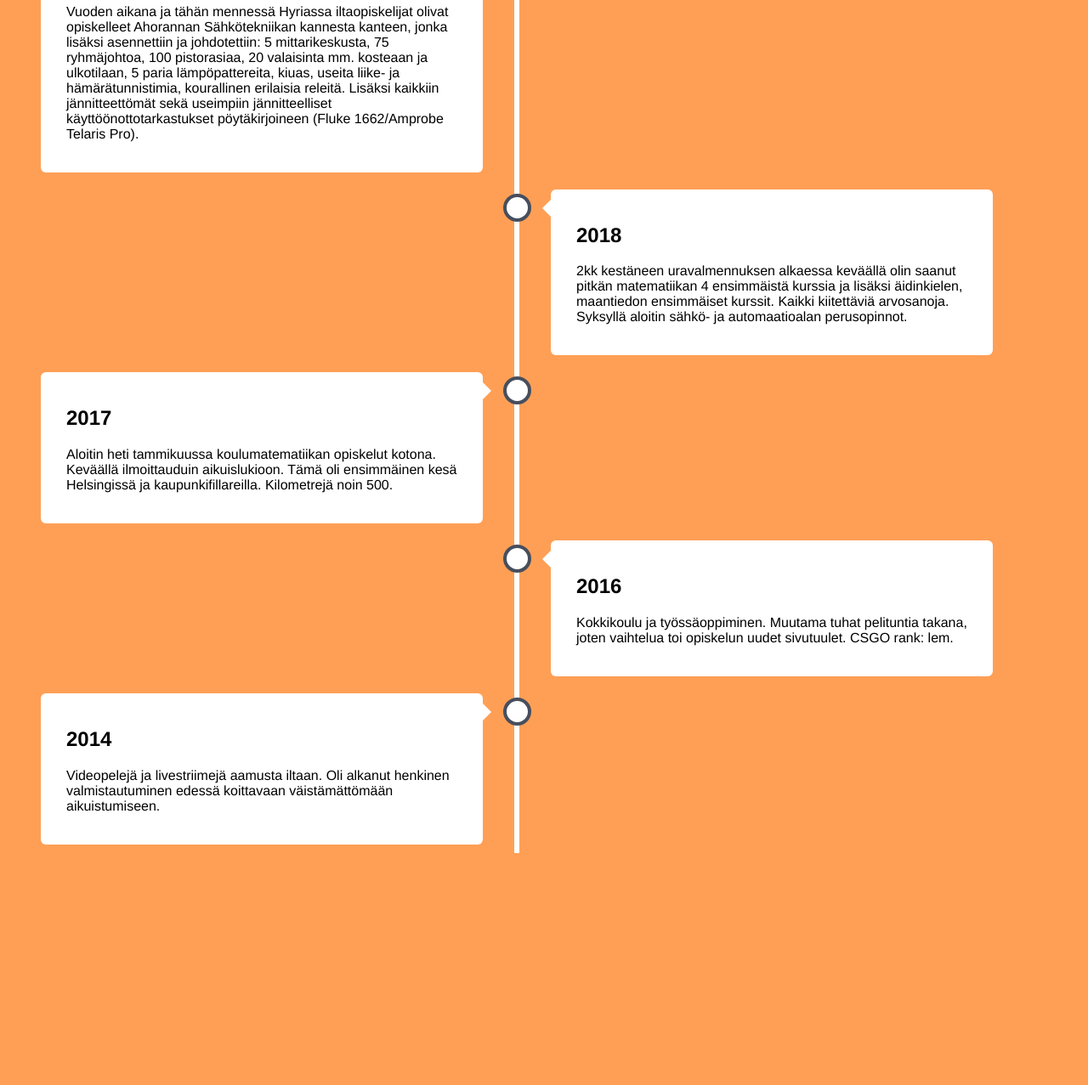
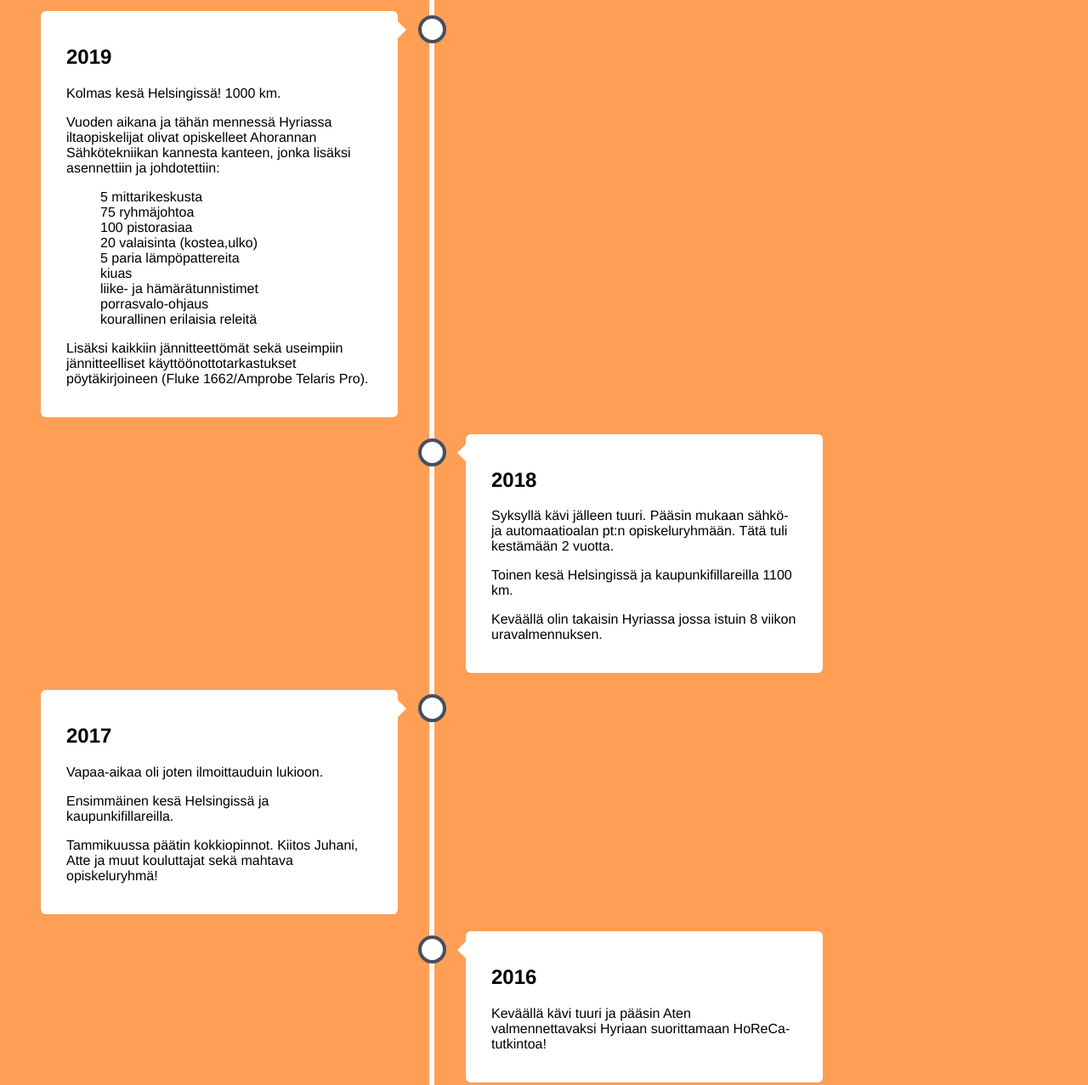
Before and after one commit to mkajibber/html, a plain HTML site: page index.html in a window 1280 px wide. Shown: the part 691-1968 px from the top of the page at 85% size. Before the commit the page ends 1695 px from the top, so only its background shows below. Drawn offline with Linux system fonts and the light colour scheme.

Commit message:
Update index.html

```diff
--- a/index.html
+++ b/index.html
@@ -59,14 +59,14 @@
                 font-family: Helvetica, sans-serif;
             }
 
-      .aikajanakokonaisuus {
+            .ylhaalta400px {
                 position: absolute;
-	top: 400px;
+                top: 320px;
             }
 
             .aikajana {
                 position: relative;
-        max-width: 1200px;
+                max-width: 1000px;
                 margin: 0 auto;
             }
 
@@ -215,42 +215,62 @@
       <button class="painonappi painonappi1">Työt</button>
     </div>
 
-    <div class="aikajanakokonaisuus">
+    <div class="ylhaalta400px">
     <div class="aikajana">
       <div class="kontti right">
         <div class="sisalto">
           <h2>2020</h2>
-          <p>Stnan k0r[]na. Pitäis valmistua, hakea yhteishaussa ja kesäksi töiden löytyminen olisi suotavaa, koska hupimatkustelu voi olla pannassa.</p>
+            <p>Korkeakoulujen yhteishaku on käynnissä joka tarkoittaa, että nyt on hyvä aika suunnitella tulevaisuutta niiltä osin kuin se on mahdollista.</p>
+            <p>Keväällä olen kahden kymmenen ops:n päässä valmistumisesta. Kiitos kouluttajat, opettajat, päälliköt ja opiskelukaverit!</p>
+            <p>Labrakokeista paljastuu, että veriarvoni ovat lähestulkoon täydelliset! Omassa päässäni päätän 4 vuotta kestäneen projektin jonka aikana olen päässyt eroon tupakoinnista, ylipainosta sekä korkeasta verenpaineesta.</p>
         </div>
       </div>
       <div class="kontti left">
         <div class="sisalto">
           <h2>2019</h2>
-          <p>Vuoden aikana ja tähän mennessä Hyriassa iltaopiskelijat olivat opiskelleet Ahorannan Sähkötekniikan kannesta kanteen, jonka lisäksi asennettiin ja johdotettiin: 5 mittarikeskusta, 75 ryhmäjohtoa, 100 pistorasiaa, 20 valaisinta mm. kosteaan ja ulkotilaan, 5 paria lämpöpattereita, kiuas, useita liike- ja hämärätunnistimia, kourallinen erilaisia releitä. Lisäksi kaikkiin jännitteettömät sekä useimpiin jännitteelliset käyttöönottotarkastukset pöytäkirjoineen (Fluke 1662/Amprobe Telaris Pro).</p>
+            <p>Kolmas kesä Helsingissä! 1000 km.</p>
+            <p>Vuoden aikana ja tähän mennessä Hyriassa iltaopiskelijat olivat opiskelleet Ahorannan Sähkötekniikan kannesta kanteen, jonka lisäksi asennettiin ja johdotettiin:
+            <ul style="list-style-type: none;">
+                <li>5 mittarikeskusta</li>
+                <li>75 ryhmäjohtoa</li>
+                <li>100 pistorasiaa</li>
+                <li>20 valaisinta (kostea,ulko)</li>
+                <li>5 paria lämpöpattereita</li>
+                <li>kiuas</li>
+                <li>liike- ja hämärätunnistimet</li>
+                <li>porrasvalo-ohjaus</li>
+                <li>kourallinen erilaisia releitä</li>
+            </ul>
+            <p>Lisäksi kaikkiin jännitteettömät sekä useimpiin jännitteelliset käyttöönottotarkastukset pöytäkirjoineen (Fluke 1662/Amprobe Telaris Pro).
+            </p>
         </div>
       </div>
       <div class="kontti right">
         <div class="sisalto">
           <h2>2018</h2>
-          <p>2kk kestäneen uravalmennuksen alkaessa keväällä olin saanut pitkän matematiikan 4 ensimmäistä kurssia ja lisäksi äidinkielen, maantiedon ensimmäiset kurssit. Kaikki kiitettäviä arvosanoja. Syksyllä aloitin sähkö- ja automaatioalan perusopinnot.</p>
+            <p>Syksyllä kävi jälleen tuuri. Pääsin mukaan sähkö- ja automaatioalan pt:n opiskeluryhmään. Tätä tuli kestämään 2 vuotta.</p>
+            <p>Toinen kesä Helsingissä ja kaupunkifillareilla 1100 km.</p>
+            <p>Keväällä olin takaisin Hyriassa jossa istuin 8 viikon uravalmennuksen.</p>
         </div>
         </div>
       <div class="kontti left">
         <div class="sisalto">
           <h2>2017</h2>
-          <p>Aloitin heti tammikuussa koulumatematiikan opiskelut kotona. Keväällä ilmoittauduin aikuislukioon. Tämä oli ensimmäinen kesä Helsingissä ja kaupunkifillareilla. Kilometrejä noin 500.</p>
+            <p>Vapaa-aikaa oli joten ilmoittauduin lukioon.</p>
+            <p>Ensimmäinen kesä Helsingissä ja kaupunkifillareilla.</p>
+            <p>Tammikuussa päätin kokkiopinnot. Kiitos Juhani, Atte ja muut kouluttajat sekä mahtava opiskeluryhmä!</p>
         </div>
       </div>
       <div class="kontti right">
         <div class="sisalto">
           <h2>2016</h2>
-          <p>Kokkikoulu ja työssäoppiminen. Muutama tuhat pelituntia takana, joten vaihtelua toi opiskelun uudet sivutuulet. CSGO rank: lem.</p>
+          <p>Keväällä kävi tuuri ja pääsin Aten valmennettavaksi Hyriaan suorittamaan HoReCa-tutkintoa!</p>
         </div>
       </div>
       <div class="kontti left">
         <div class="sisalto">
-          <h2>2014</h2>
-          <p>Videopelejä ja livestriimejä aamusta iltaan. Oli alkanut henkinen valmistautuminen edessä koittavaan väistämättömään aikuistumiseen.</p>
+          <h2>2014-2015</h2>
+          <p>CS:GO 2000h. Matchmaking Lem.</p>
     </div>
     </div>
   </body>
```
Lines whose indentation alone changed are shown as unchanged.
